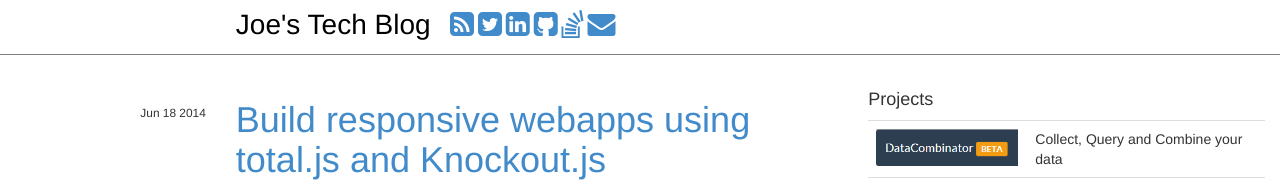
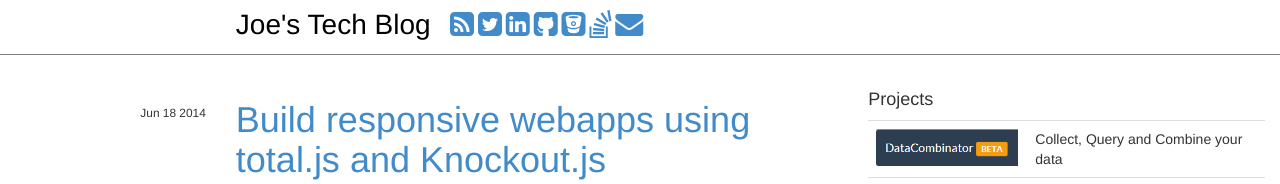
Before and after one commit to josephpconley/josephpconley.github.io, a Jekyll site: the page built from index.html, in a window 1280 px wide. Shown: the top 184 px of the page. Built offline with Jekyll 4.4.1, drawn with Linux system fonts in a browser that asks for light colours; the list of posts is cut into pages by our own code; comment, search, counter and statistics services are not loaded.

Commit message:
linkedin fix, adding bitbucket

```diff
--- a/_layouts/main.html
+++ b/_layouts/main.html
@@ -57,8 +57,9 @@
                             &nbsp;&nbsp;&nbsp;
                             <a href="/feed.xml" target="_blank"><i class="fa fa-rss-square fa-2x"></i></a>
                             <a href="https://twitter.com/josephpconley" target="_blank"><i class="fa fa-twitter-square fa-2x"></i></a>
-                            <a href="https://github.com/josephpconley" target="_blank"><i class="fa fa-linkedin-square fa-2x"></i></a>
+                            <a href="https://www.linkedin.com/pub/joe-conley/7/288/9a3" target="_blank"><i class="fa fa-linkedin-square fa-2x"></i></a>
                             <a href="https://github.com/josephpconley" target="_blank"><i class="fa fa-github-square fa-2x"></i></a>
+                            <a href="https://bitbucket.org/josephpconley" target="_blank"><i class="fa fa-bitbucket-square fa-2x"></i></a>
                             <a href="http://stackoverflow.com/users/1031290/josephpconley" target="_blank"><i class="fa fa-stack-overflow fa-2x"></i></a>
                             <a href="mailto:josephpconley@gmail.com"><i class="fa fa-envelope fa-2x"></i></a>
                         </div>
```
